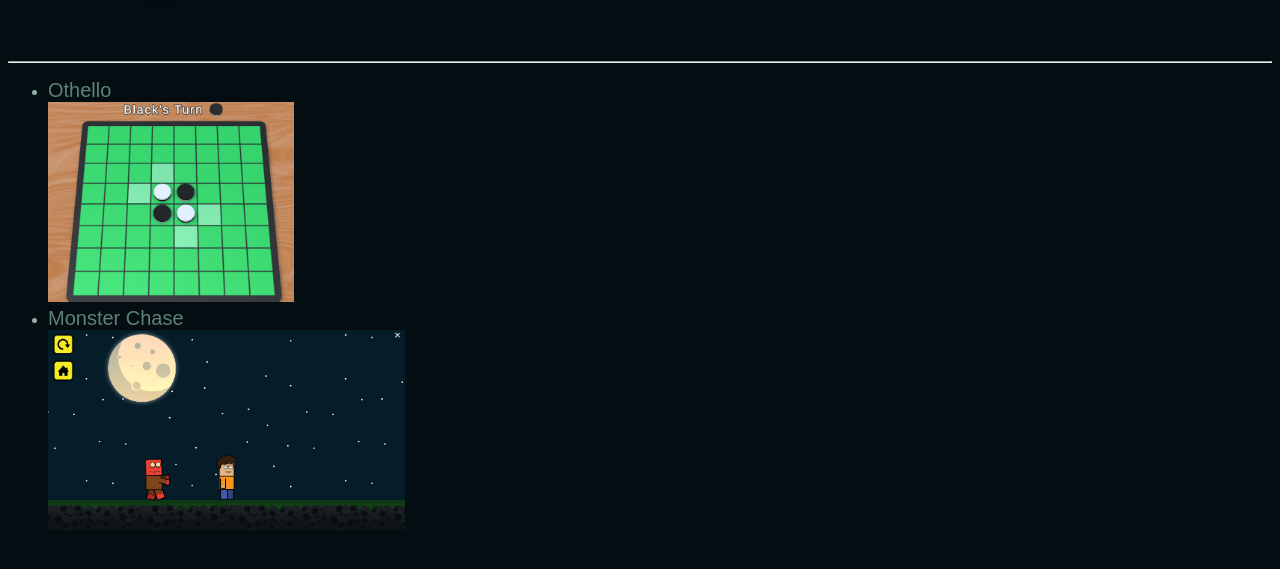
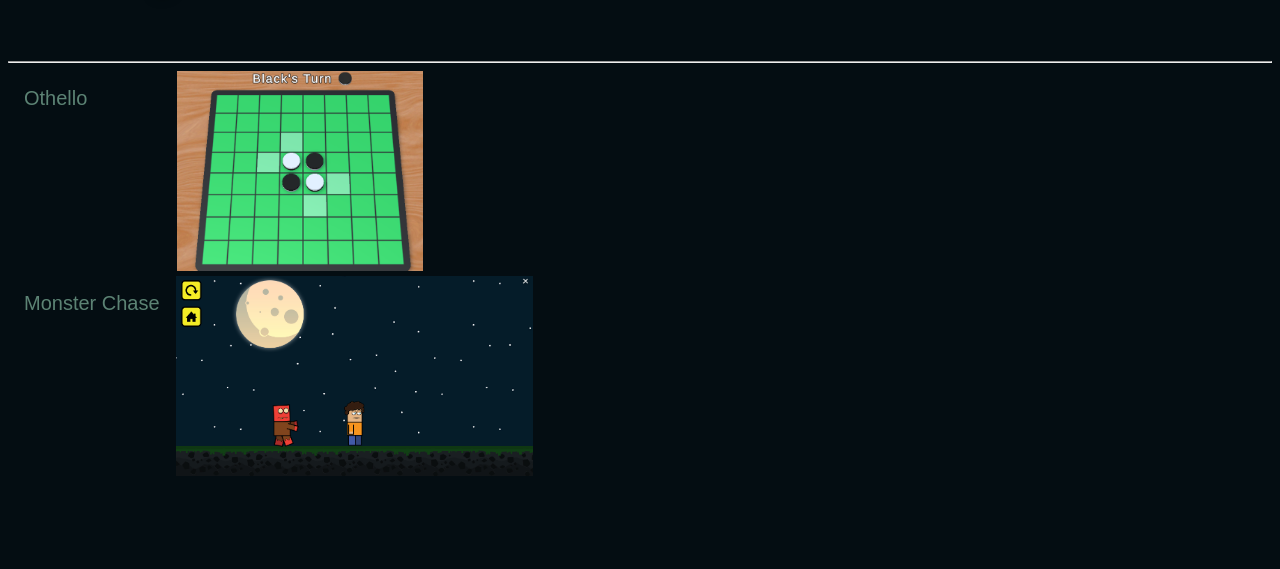
Before and after one commit to tkmnbr/Portfolio, a plain HTML site: page projects.html in a window 1280 px wide. Shown: the part 179-748 px from the top of the page. Drawn offline with Linux system fonts and the light colour scheme.

Commit message:
Fix navigation menu class name

```diff
--- a/projects.html
+++ b/projects.html
@@ -4,14 +4,20 @@
     <meta charset="UTF-8">
     <title>Projects</title>
     <link rel="stylesheet" href="./style.css">
+    <style>
+        li{
+            float: none;
+        }
+    </style>
 </head>
 <body>
     <h1 class="style-title">Projects</h1>
     <hr>
-        <ul>
+        <ul class="naviagtion-menu navigation-menu">
             <div>
                 <li><a href="https://play.unity.com/mg/other/webgl-builds-334224">Othello</a></li>
-                <a href="https://play.unity.com/mg/other/webgl-builds-334224"><img src="./Assets/Othello.png" alt="Othello game starting scene" height="200"></a>
+                <a style="margin-left: 73.5px;" href="//play.unity.com/mg/other/webgl-builds-334224"><img src="./Assets/Othello.png" alt="Othello game starting scene" height="200"></a>
+
             </div>
             <div>
                 <li><a href="https://play.unity.com/mg/other/monster-chase-6">Monster Chase</a></li>
--- a/style.css
+++ b/style.css
@@ -48,7 +48,7 @@ a:hover {
     padding: 0;
 }
 
-.naviagtion li {
+.naviagtion-menu li{
     display: block;
     padding: 16px;
     text-decoration: none;
```
Also changed, not shown: index.html (+1 -1 lines).
